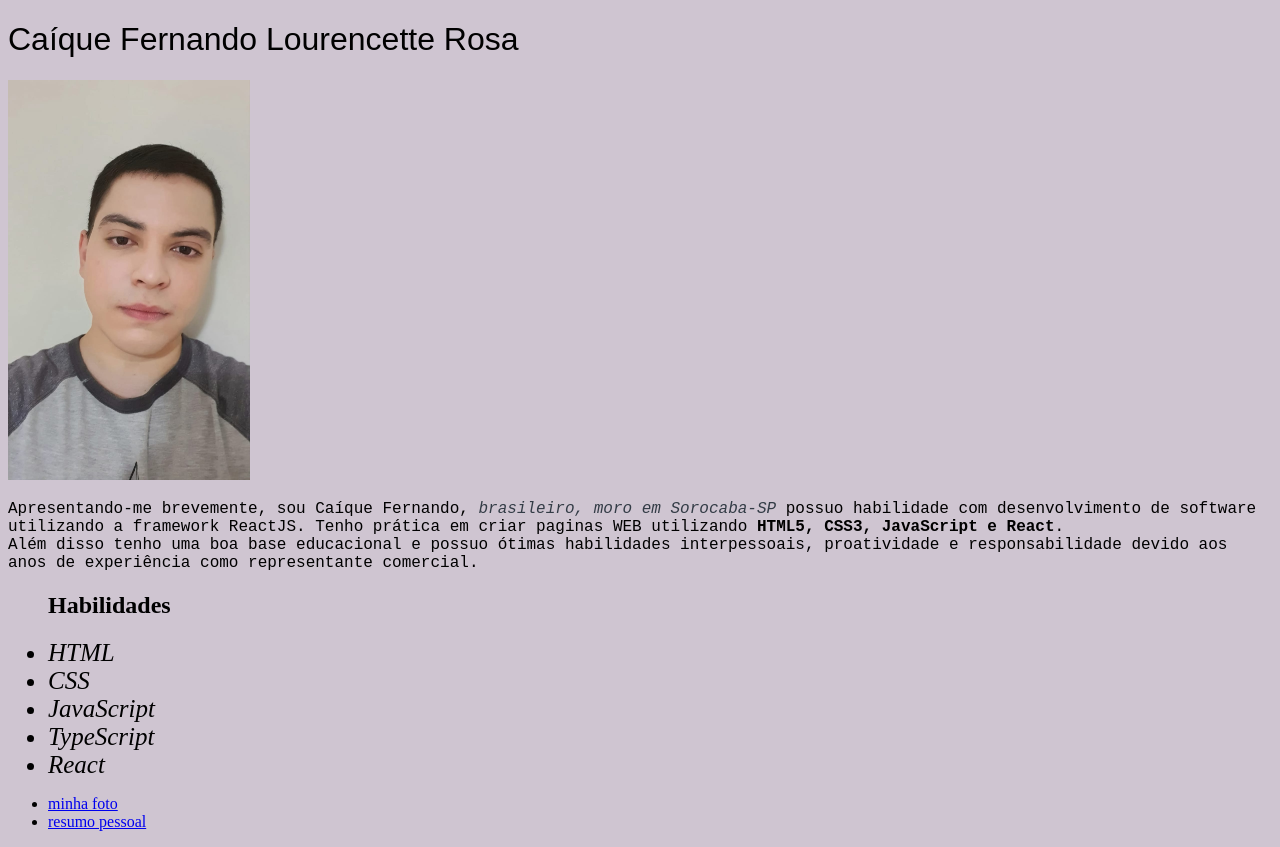
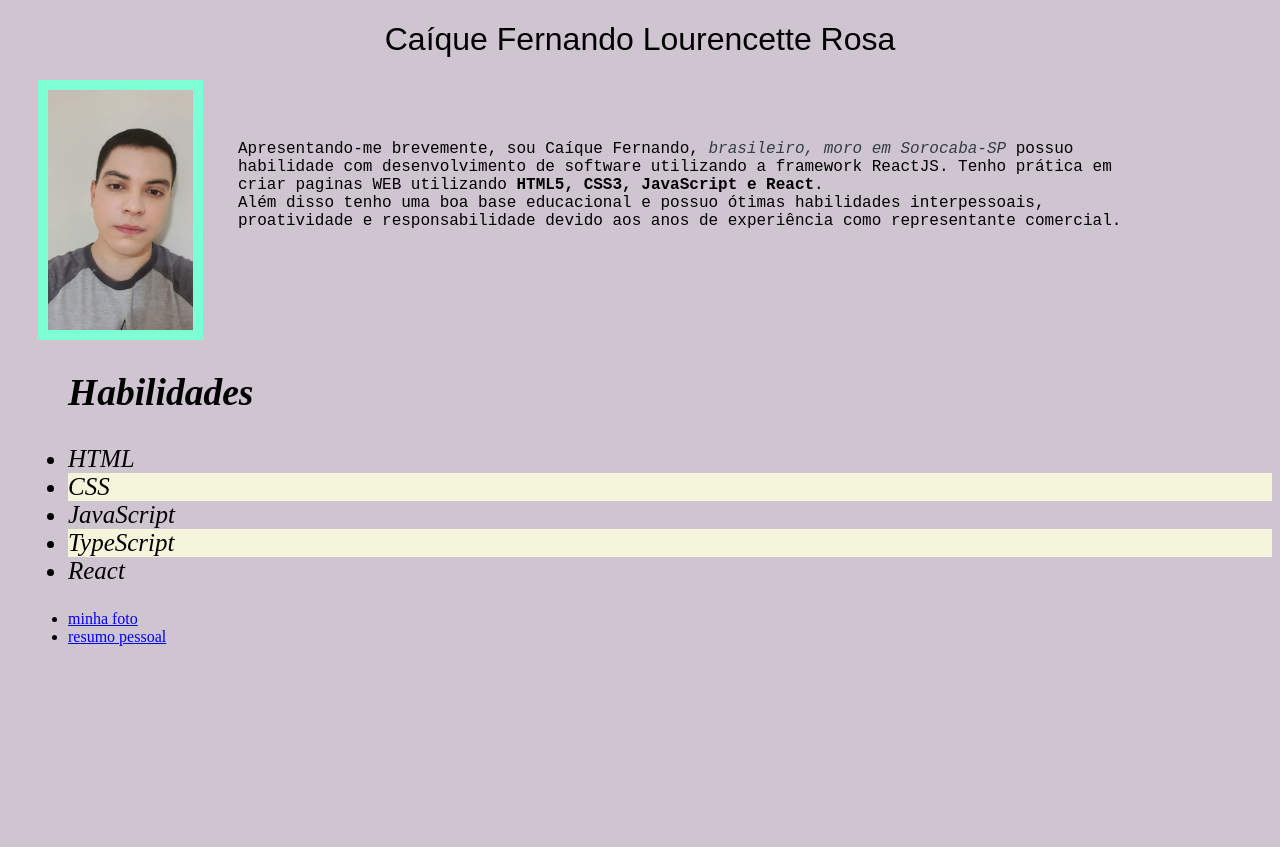
Before and after one commit to caiquelourencette/caiquelourencette.github.io, a plain HTML site: page index.html in a window 1280 px wide. After the commit the page ends 800 px from the top, so only its background shows below. Drawn offline with Linux system fonts and the light colour scheme.

Commit message:
box model

```diff
--- a/index.html
+++ b/index.html
@@ -5,29 +5,13 @@
     <meta charset="UTF-8">
     <meta name="viewport" content="width=device-width, initial-scale=1.0">
     <title>Portfólio Web</title>
-    <style>
-        body {
-            background-color:#CFC5D1;
-        }
-        h1 {
-            font-family: Arial, Helvetica, sans-serif;;
-            font-weight: 100;
-        }
-        p {
-            font-family: monospace, sans-serif;
-        }
-        .hab {
-            font-style: italic;
-            font-size: 25px;
-        }
-        em {
-            color:rgb(51, 60, 70);
-        }
-    </style>
+    <link rel="stylesheet" href="style.css">
 </head>
 
 <body>
+    <div class="externa">
         <h1>Caíque Fernando Lourencette Rosa</h1>
+        <div class="interna">
             <img src="/f1.jpg" alt="Caíque Fernando" height="400px" id="foto">
             <p id="sobre">Apresentando-me brevemente, sou Caíque Fernando, <em>brasileiro, moro em Sorocaba-SP</em> possuo habilidade com
                 desenvolvimento de software utilizando a framework ReactJS.
@@ -35,8 +19,10 @@
                 uma boa base
                 educacional e possuo ótimas habilidades interpessoais, proatividade e responsabilidade devido aos anos de
                 experiência como representante comercial. </p>
+        </div>
+    </div>
 
-    <ul>
+    <ul class="hab">
         <h2>Habilidades</h2>
         <li class="hab">HTML</li>
         <li class="hab">CSS</li>
--- /dev/null
+++ b/style.css
@@ -0,0 +1,44 @@
+body {
+    background-color:#CFC5D1;
+}
+h1 {
+    text-align: center;
+    font-family: Arial, Helvetica, sans-serif;;
+    font-weight: 100;
+}
+p {
+    font-family: monospace, sans-serif;
+}
+.hab {
+    font-style: italic;
+    font-size: 25px;
+}
+em {
+    color:rgb(51, 60, 70);
+}
+
+#sobre {
+    width: 900px;
+    padding: 60px;
+    padding-left: 200px;
+}
+
+#foto {
+    float: left;
+    height: 240px;
+    padding: 10px;
+    background-color: aquamarine;
+}
+
+.interna {
+    margin-left: 30px;
+    height: 260px;
+}
+
+ul {
+    margin-left: 20px;
+}
+
+ul.hab li:nth-child(odd) {
+    background-color: beige;
+}
```
Lines whose indentation alone changed are shown as unchanged.
